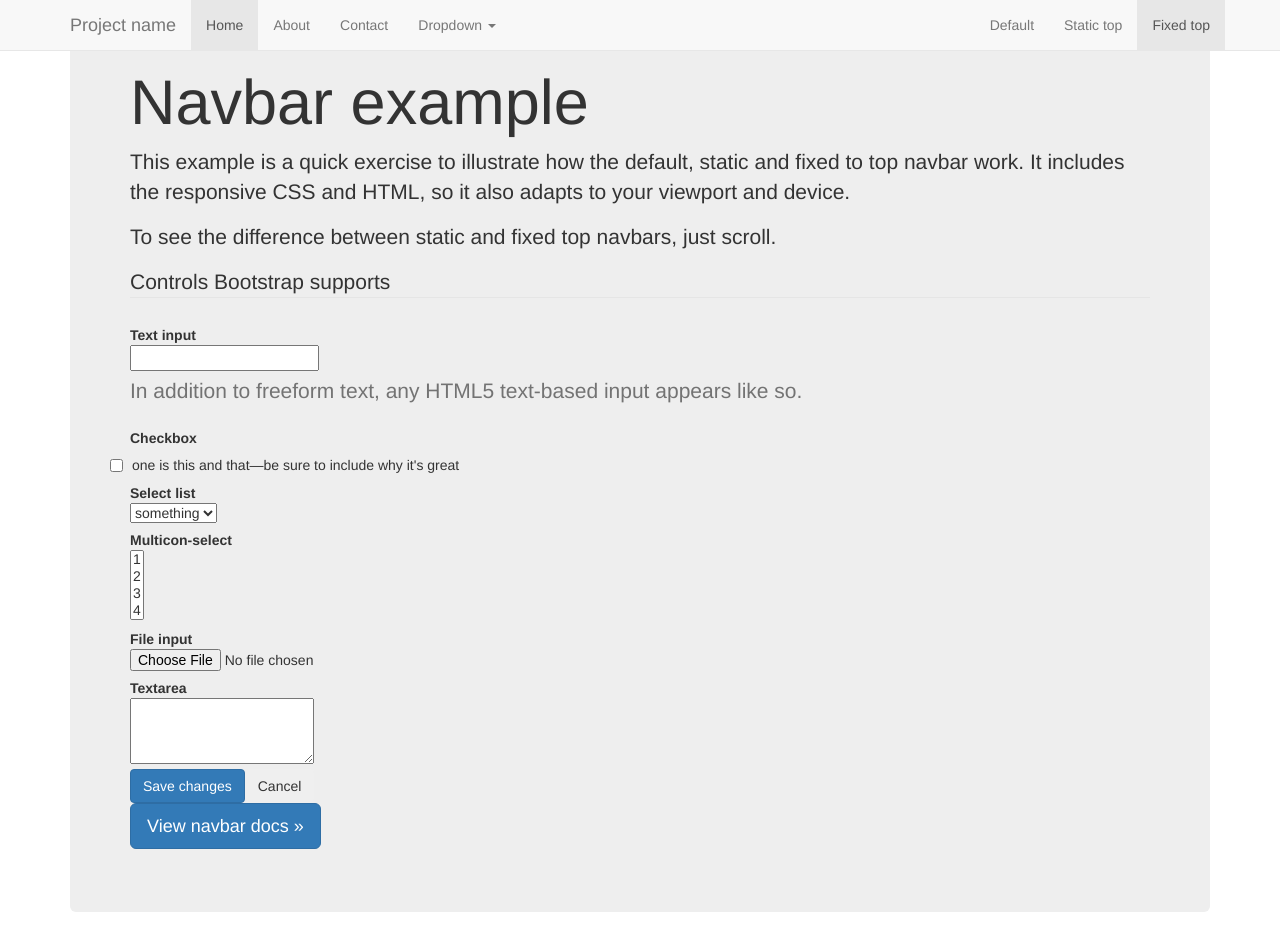
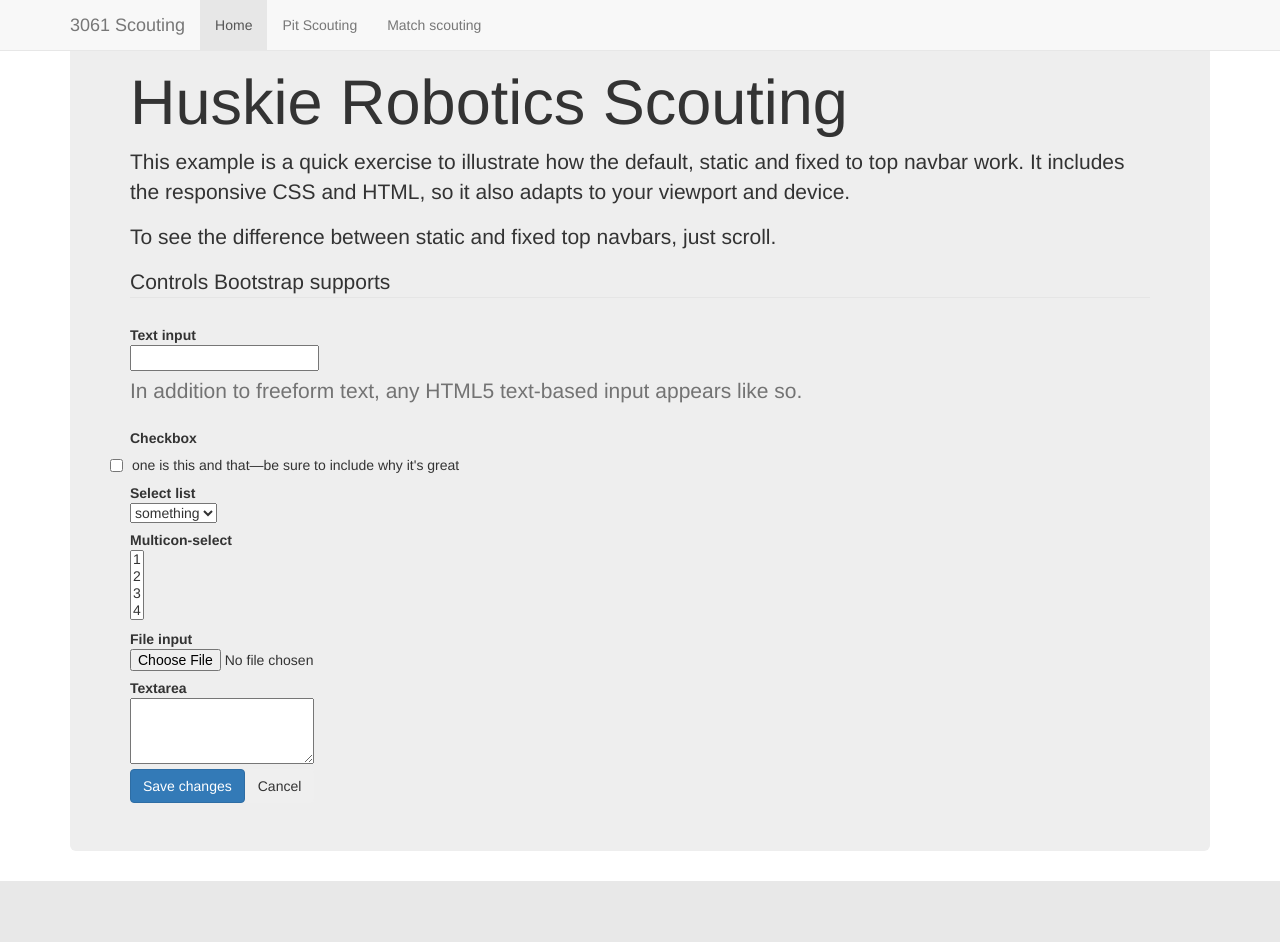
Before and after one commit to HuskieRobotics/frc2016scout, a Node server app: page / in a window 1280 px wide. After the commit the page ends 881 px from the top, so only its background shows below. Run offline with Node 20, Linux system fonts and the light colour scheme; some libraries are stand-ins or nearby versions.

```diff
--- a/scout/views/index.jade
+++ b/scout/views/index.jade
@@ -6,7 +6,7 @@ html(lang='en')
     meta(name='viewport', content='width=device-width, initial-scale=1')
     meta(name='description', content='')
     meta(name='author', content='')
-    title Fixed Top Navbar Example for Bootstrap
+    title 3061 Scouting
     // Bootstrap core CSS
     link(href='/bootstrap/css/bootstrap.min.css', rel='stylesheet')
     // HTML5 shim and Respond.js IE8 support of HTML5 elements and media queries
@@ -23,47 +23,25 @@ html(lang='en')
             span.icon-bar
             span.icon-bar
             span.icon-bar
-          a.navbar-brand(href='#') Project name
+          a.navbar-brand(href='#') 3061 Scouting
         .navbar-collapse.collapse
           ul.nav.navbar-nav
             li.active
               a(href='#') Home
             li
-              a(href='#about') About
+              a(href='#about') Pit Scouting
             li
-              a(href='#contact') Contact
-            li.dropdown
-              a.dropdown-toggle(href='#', data-toggle='dropdown')
-                | Dropdown
-                span.caret
-              ul.dropdown-menu(role='menu')
-                li
-                  a(href='#') Action
-                li
-                  a(href='#') Another action
-                li
-                  a(href='#') Something else here
-                li.divider
-                li.dropdown-header Nav header
-                li
-                  a(href='#') Separated link
-                li
-                  a(href='#') One more separated link
-          ul.nav.navbar-nav.navbar-right
-            li
-              a(href='../navbar/') Default
-            li
-              a(href='../navbar-static-top/') Static top
-            li.active
-              a(href='./') Fixed top
+              a(href='#contact') Match scouting
         // /.nav-collapse
     .container
       // Main component for a primary marketing message or call to action
       .jumbotron
-        h1 Navbar example
+        h1 Huskie Robotics Scouting
         p
           | This example is a quick exercise to illustrate how the default, static and fixed to top navbar work. It includes the responsive CSS and HTML, so it also adapts to your viewport and device.
         p To see the difference between static and fixed top navbars, just scroll.
+
+
 
         form.form-horizontal
           fieldset
@@ -108,9 +86,6 @@ html(lang='en')
             div.form-actions
               button.btn.btn-primary(type="submit") Save changes
               button.btn Cancel
-
-        p
-          a.btn.btn-lg.btn-primary(href='../../components/#navbar', role='button') View navbar docs &raquo;
     // /container
 
     // Bootstrap core JavaScript
```
Also changed, not shown: 2 other files.
